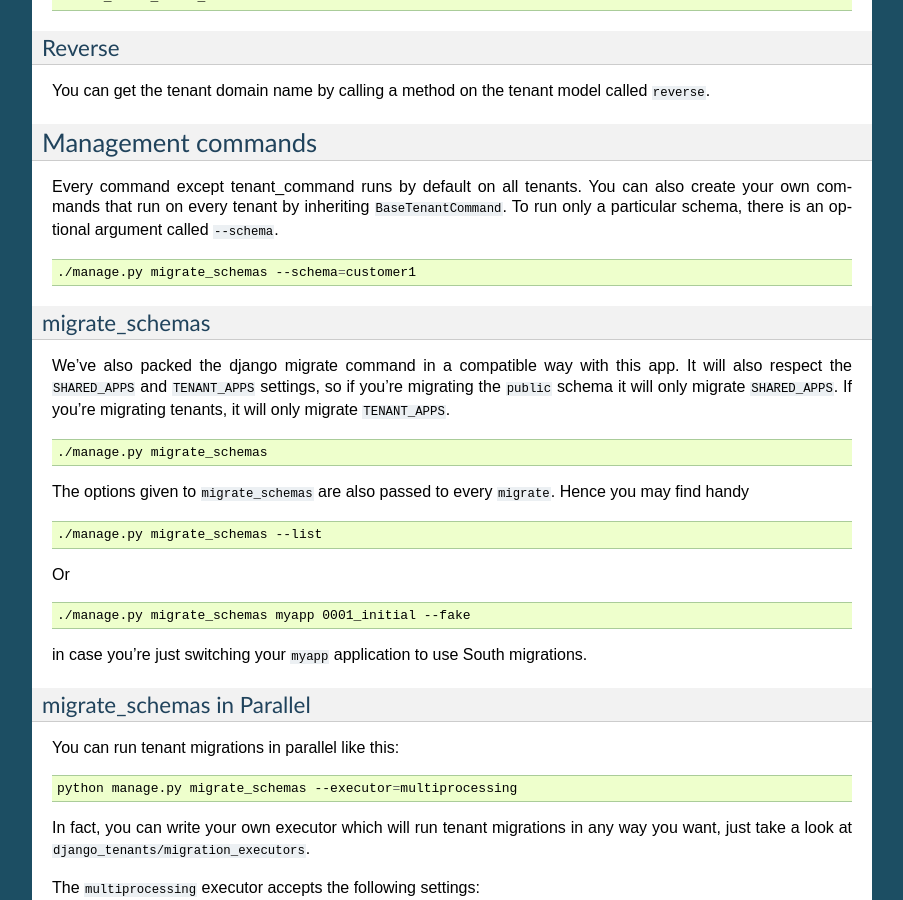
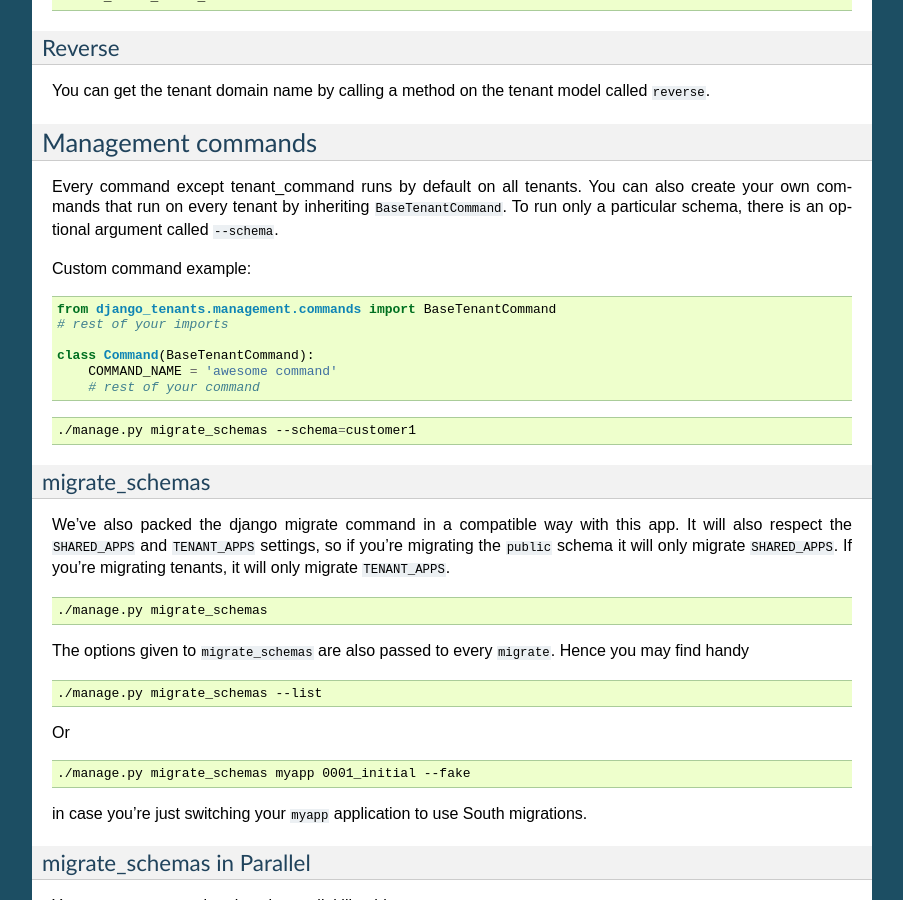
Before and after one commit to django-tenants/django-tenants, a Sphinx documentation site: the page built from docs/use.rst, in a window 1280 px wide and 900 px high, scrolled down 2504 px. Shown: the whole window, without its empty margins (198-1101 px from the left). Built offline with Sphinx 7.4.7, drawn with Linux system fonts in a browser that asks for light colours; the version number could not be read and is left out.

Commit message:
Update docs - BaseTenantCommand
It was not clear where to import BaseTenantCommand from, I think an example is helpful

```diff
--- a/docs/use.rst
+++ b/docs/use.rst
@@ -155,6 +155,17 @@ You can get the tenant domain name by calling a method on the tenant model calle
 Management commands
 -------------------
 Every command except tenant_command runs by default on all tenants. You can also create your own commands that run on every tenant by inheriting ``BaseTenantCommand``. To run only a particular schema, there is an optional argument called ``--schema``.
+
+Custom command example:
+
+.. code-block:: python
+
+    from django_tenants.management.commands import BaseTenantCommand
+    # rest of your imports
+
+    class Command(BaseTenantCommand):
+        COMMAND_NAME = 'awesome command'
+        # rest of your command
 
 .. code-block:: bash
 
```
